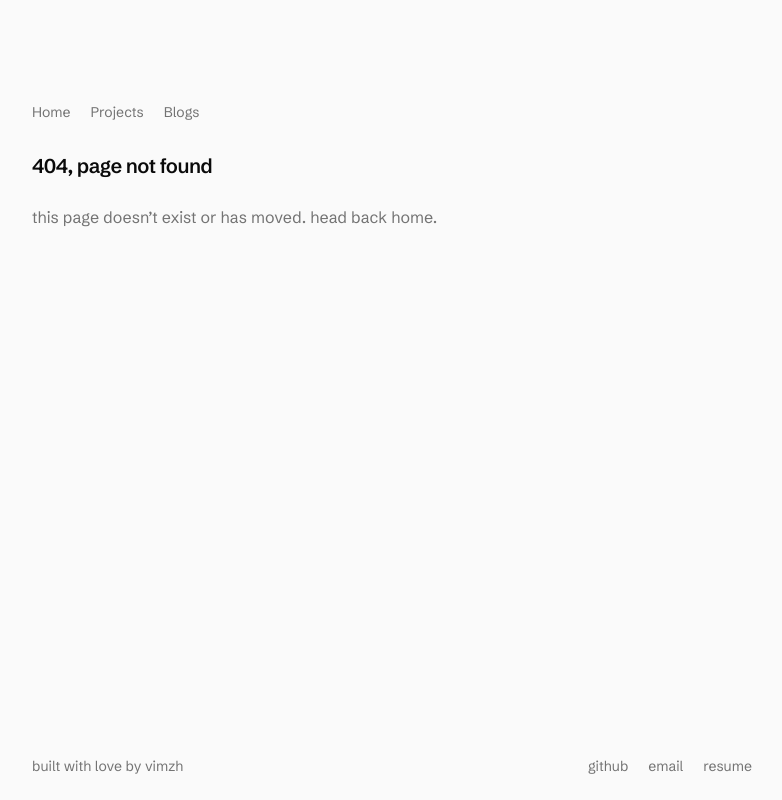
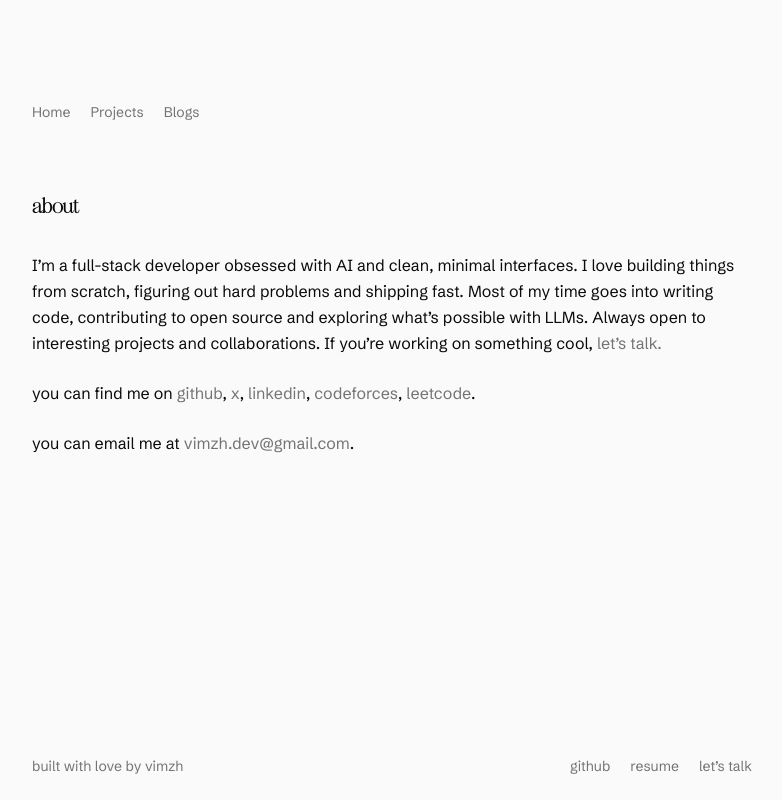
Before and after one commit to vimzh/portfolio, a Next.js app: page /about in a window 1280 px wide. Before the commit this address had no page. Shown: the whole page, without its empty margins (248-1030 px from the left). Built offline with nearby package versions, Linux system fonts and the light colour scheme; some icons are missing.

Commit message:
feat: add about page and contact links

```diff
--- /dev/null
+++ b/app/about/page.tsx
@@ -0,0 +1,43 @@
+import { Fragment } from "react";
+
+import { AboutBio } from "@/components/AboutBio";
+import { NavBar } from "@/components/NavBar";
+import { TextLink } from "@/components/TextLink";
+import { aboutCopy, socialLinks, user } from "@/content/user";
+
+import type { Metadata } from "next";
+
+export const metadata: Metadata = {
+  title: aboutCopy.pageTitle,
+  description: user.bio,
+};
+
+export default function AboutPage() {
+  return (
+    <main className="reveal-stack flex flex-1 flex-col gap-16 pt-24">
+      <NavBar />
+      <section className="flex w-full flex-col gap-8">
+        <h1 className="font-heading text-xl font-normal tracking-tight text-foreground">
+          {aboutCopy.pageTitle}
+        </h1>
+        <div className="flex flex-col gap-6">
+          <AboutBio />
+          <p className="text-base leading-relaxed text-foreground">
+            {aboutCopy.socialsLeadIn}{" "}
+            {socialLinks.map((social, index) => (
+              <Fragment key={social.href}>
+                {index > 0 && ", "}
+                <TextLink href={social.href}>{social.label}</TextLink>
+              </Fragment>
+            ))}
+            .
+          </p>
+          <p className="text-base leading-relaxed text-foreground">
+            {aboutCopy.emailLeadIn}{" "}
+            <TextLink href={`mailto:${user.email}`}>{user.email}</TextLink>.
+          </p>
+        </div>
+      </section>
+    </main>
+  );
+}
--- a/app/sitemap.ts
+++ b/app/sitemap.ts
@@ -10,7 +10,11 @@ export const dynamic = "force-static";
 export default function sitemap(): MetadataRoute.Sitemap {
   const lastModified = new Date();
 
-  const pages = navigation.map(({ href }) => ({
+  const pageRoutes = [
+    ...navigation.map(({ href }) => href),
+    routes.about,
+  ];
+  const pages = pageRoutes.map((href) => ({
     url: new URL(href, site.url).toString(),
     lastModified,
     changeFrequency: "monthly" as const,
--- a/components/About.tsx
+++ b/components/About.tsx
@@ -1,8 +1,11 @@
 import { Fragment } from "react";
+import Link from "next/link";
 
 import { Avatar } from "@/components/Avatar";
+import { AboutBio } from "@/components/AboutBio";
 import { NavBar } from "@/components/NavBar";
 import { TextLink } from "@/components/TextLink";
+import { routes } from "@/content/routes";
 import { aboutCopy, socialLinks, user } from "@/content/user";
 
 export const About = () => {
@@ -17,9 +20,7 @@ export const About = () => {
           </TextLink>
         </h1>
         <NavBar />
-        <p className="text-base leading-relaxed text-foreground">
-          {user.bio}
-        </p>
+        <AboutBio />
         <p className="text-base leading-relaxed text-foreground">
           {aboutCopy.socialsLeadIn}{" "}
           {socialLinks.map((social, index) => (
@@ -30,6 +31,16 @@ export const About = () => {
           ))}
           .
         </p>
+        <p className="text-base leading-relaxed text-foreground">
+          {aboutCopy.emailLeadIn}{" "}
+          <TextLink href={`mailto:${user.email}`}>{user.email}</TextLink>.
+        </p>
+        <Link
+          href={routes.about}
+          className="self-center rounded-sm text-sm text-muted-foreground underline-offset-4 transition-colors hover:text-foreground focus-visible:text-foreground focus-visible:underline focus-visible:outline-none"
+        >
+          {aboutCopy.moreLabel}
+        </Link>
       </div>
     </section>
   );
--- /dev/null
+++ b/components/AboutBio.tsx
@@ -0,0 +1,9 @@
+import { TextLink } from "@/components/TextLink";
+import { bioCopy, user } from "@/content/user";
+
+export const AboutBio = () => (
+  <p className="text-base leading-relaxed text-foreground">
+    {bioCopy.summary} {bioCopy.contactLeadIn}{" "}
+    <TextLink href={`mailto:${user.email}`}>{bioCopy.contactLabel}</TextLink>
+  </p>
+);
--- a/components/Footer.tsx
+++ b/components/Footer.tsx
@@ -1,5 +1,5 @@
 import { TextLink } from "@/components/TextLink";
-import { footerCopy, footerLinks } from "@/content/site";
+import { footerAction, footerCopy, footerLinks } from "@/content/site";
 import { user } from "@/content/user";
 
 export const Footer = () => {
@@ -15,6 +15,7 @@ export const Footer = () => {
             {link.label}
           </TextLink>
         ))}
+        <TextLink href={footerAction.href}>{footerAction.label}</TextLink>
       </div>
     </footer>
   );
--- a/content/routes.ts
+++ b/content/routes.ts
@@ -2,6 +2,7 @@ import type { Routes } from "@/types/data";
 
 export const routes = {
   home: "/",
+  about: "/about",
   projects: "/projects",
   blogs: "/blogs",
   resume: "/resume.pdf",
--- a/content/site.ts
+++ b/content/site.ts
@@ -30,9 +30,13 @@ export const navigation = [
 
 export const footerLinks = [
   { label: "github", href: user.accounts.github.href },
-  { label: "email", href: `mailto:${user.email}` },
   { label: "resume", href: routes.resume },
 ] as const satisfies readonly Link[];
+
+export const footerAction = {
+  label: "let’s talk",
+  href: `mailto:${user.email}`,
+} as const satisfies Link;
 
 export const footerCopy = {
   prefix: "built with love by",
--- a/content/user.ts
+++ b/content/user.ts
@@ -1,10 +1,17 @@
 import type { AboutCopy, Link, User } from "@/types/data";
+
+export const bioCopy = {
+  summary:
+    "I’m a full-stack developer obsessed with AI and clean, minimal interfaces. I love building things from scratch, figuring out hard problems and shipping fast. Most of my time goes into writing code, contributing to open source and exploring what’s possible with LLMs. Always open to interesting projects and collaborations.",
+  contactLeadIn: "If you’re working on something cool,",
+  contactLabel: "let’s talk.",
+} as const;
 
 export const user = {
   name: "vansh",
   alias: "vimzh",
   email: "vimzh.dev@gmail.com",
-  bio: "I’m a full-stack developer obsessed with AI and clean, minimal interfaces. I love building things from scratch, figuring out hard problems and shipping fast. Most of my time goes into writing code, contributing to open source and exploring what’s possible with LLMs. Always open to interesting projects and collaborations. If you’re working on something cool, let’s talk.",
+  bio: `${bioCopy.summary} ${bioCopy.contactLeadIn} ${bioCopy.contactLabel}`,
   avatars: ["/avatar.jpeg", "/avatar-2.jpeg", "/avatar-3.jpeg"],
   accounts: {
     github: {
@@ -48,4 +55,7 @@ export const aboutCopy = {
   greeting: "hi i’m",
   aliasConnector: "aka",
   socialsLeadIn: "you can find me on",
+  emailLeadIn: "you can email me at",
+  moreLabel: "more",
+  pageTitle: "about",
 } as const satisfies AboutCopy;
--- a/types/data.ts
+++ b/types/data.ts
@@ -27,6 +27,9 @@ export type AboutCopy = {
   greeting: string;
   aliasConnector: string;
   socialsLeadIn: string;
+  emailLeadIn: string;
+  moreLabel: string;
+  pageTitle: string;
 };
 
 export type WorkEntry = {
@@ -66,6 +69,7 @@ export type Site = {
 
 export type Routes = {
   home: string;
+  about: string;
   projects: string;
   blogs: string;
   resume: string;
```
